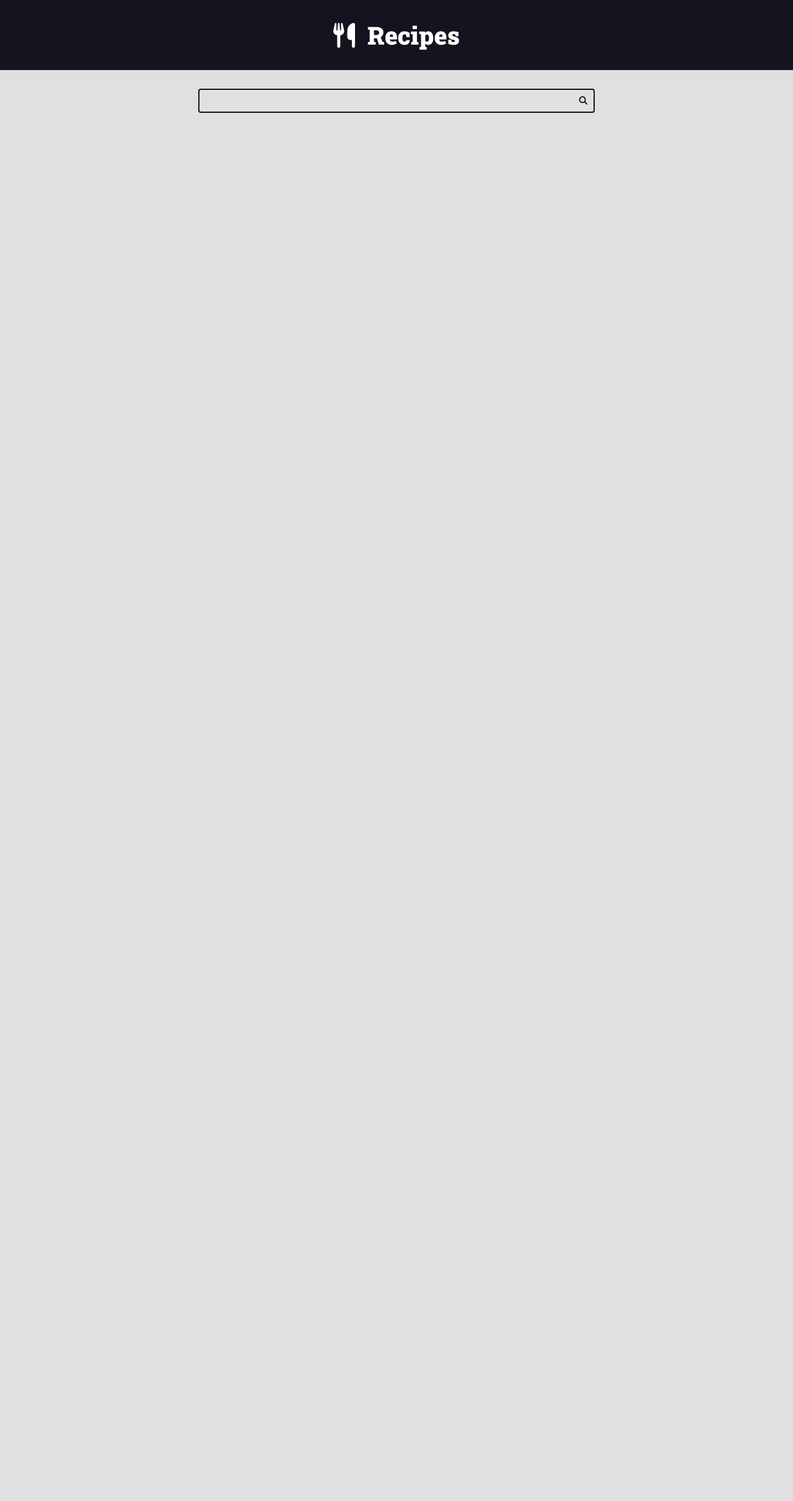
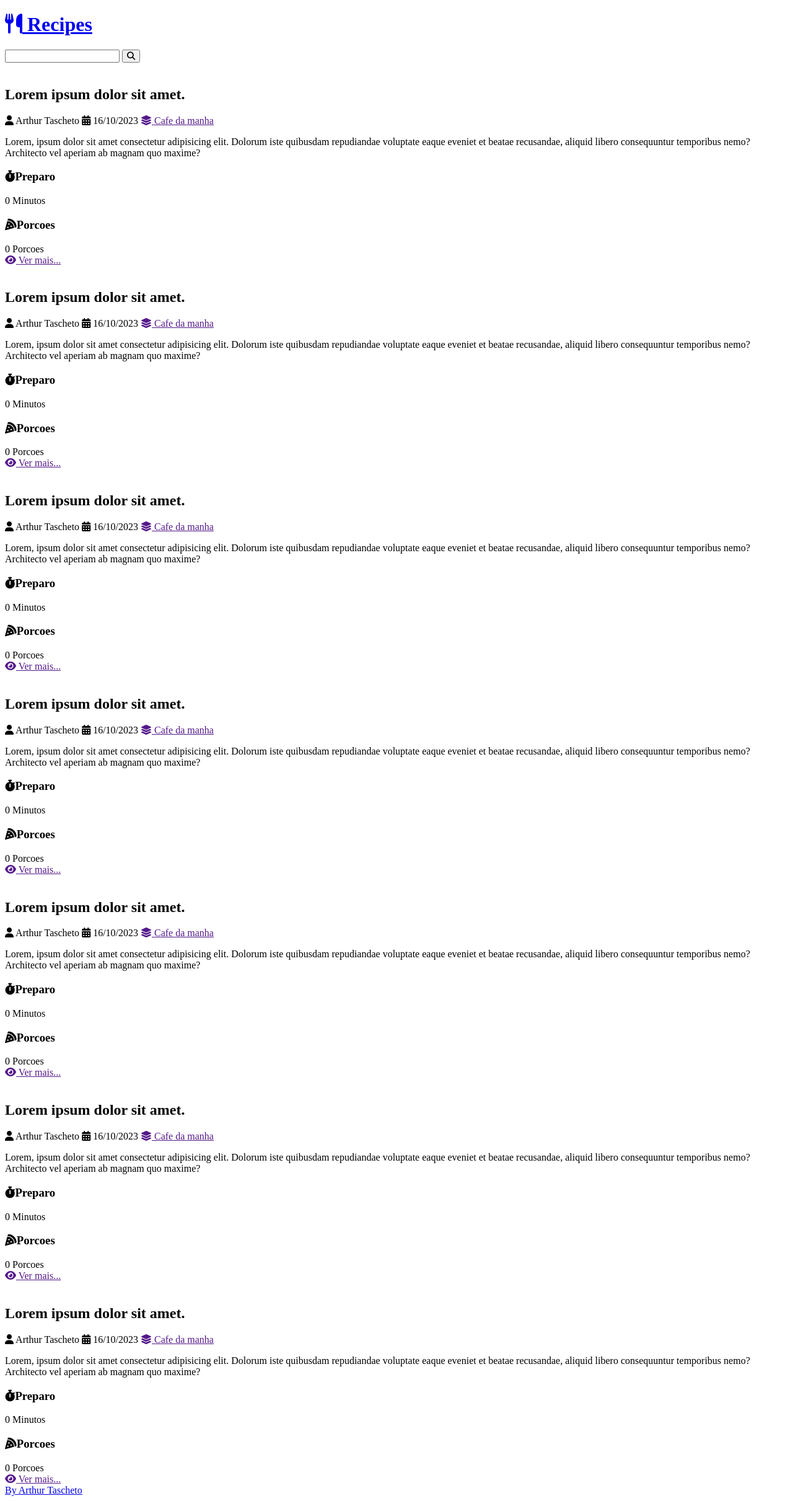
Before and after one commit to ArthurArrtt/django-projeto1, a Django app: page / in a window 1280 px wide. Shown: the whole page at 62% size. Before the commit the page ends 182 px from the top, so only its background shows below. Run offline with Django 4.2, Linux system fonts and the light colour scheme.

Commit message:
cria arquivos estaticos para css

```diff
--- a/projeto/settings.py
+++ b/projeto/settings.py
@@ -117,7 +117,7 @@
 # Static files (CSS, JavaScript, Images)
 # https://docs.djangoproject.com/en/4.2/howto/static-files/
 
-STATIC_URL = 'static/'
+STATIC_URL = '/static/'
 
 # Default primary key field type
 # https://docs.djangoproject.com/en/4.2/ref/settings/#default-auto-field
--- a/recipes/templates/recipes/pages/home.html
+++ b/recipes/templates/recipes/pages/home.html
@@ -2,15 +2,21 @@
 {% include "recipes/partials/head.html" %}
 <body>
     {% include "recipes/partials/header.html" %}
-    <div class="search-container">
+    {% include "recipes/partials/search.html" %}
 
-        <div class="container">
-            <form action="" class="search-form">
-                <input type="search" class="search-input" name="search">
-                <button type="submit"  class="search-button"><i class="fas fa-search"></i></button>
-            </form>
+    <main class="main-content-container ">
+        <div class="main-content main-content-list container">
+            {% include "recipes/partials/recipes.html" %}
+            {% include "recipes/partials/recipes.html" %}
+            {% include "recipes/partials/recipes.html" %}
+            {% include "recipes/partials/recipes.html" %}
+            {% include "recipes/partials/recipes.html" %}
+            {% include "recipes/partials/recipes.html" %}
+            {% include "recipes/partials/recipes.html" %}
         </div>
-    </div>
+    </main>
+
+    {% include "recipes/partials/footer.html" %}
 </body>
 
 </html>
--- /dev/null
+++ b/recipes/templates/recipes/partials/footer.html
@@ -0,0 +1,5 @@
+<footer class="main-footer">
+    <div class="developer">
+        <a href="https://github.com/ArthurArrtt">By Arthur Tascheto</a>
+    </div>
+</footer>
--- a/recipes/templates/recipes/partials/head.html
+++ b/recipes/templates/recipes/partials/head.html
@@ -1,3 +1,5 @@
+{% load static %}
+
 <!DOCTYPE html>
 <html lang="en">
 
@@ -15,152 +17,9 @@
         crossorigin="anonymous" referrerpolicy="no-referrer" />
     <link rel="preconnect" href="https://fonts.googleapis.com">
     <link rel="preconnect" href="https://fonts.gstatic.com" crossorigin>
+
     <link href="https://fonts.googleapis.com/css2?family=Roboto+Slab:wght@900&display=swap" rel="stylesheet">
+    <link rel="stylesheet" href="{% static 'recipes/css/style.css' %}">
     <title>Recipes</title>
-    <style>
-        :root {
-            --color-primary: #269fe6;
-            --color-primary-hover: #2086c2;
-            --color-primary-dark: #13141f;
-            --color-primary-dark-hover: #212336;
-            --color-primary-light: #d4ecfa;
-            --color-primary-light-hover: #bdd8e7;
 
-            --color-white: #fff;
-            --color-black: #000;
-
-            --color-dark-text: #444;
-            --color-info-light: #cce5ff;
-            --color-debug-light: #cce5ff;
-            --color-success-light: #d4edda;
-            --color-alert-light: #fff3cd;
-            --color-warning-light: #fff3cd;
-            --color-error-light: #f8d7da;
-
-            --color-info-dark: #4d86c4;
-            --color-debug-dark: #4d86c4;
-            --color-success-dark: #4a9c5d;
-            --color-alert-dark: #927f40;
-            --color-warning-dark: #927f40;
-            --color-error-dark: #da525d;
-
-            --color-gray-0: #f9f9f9;
-            --color-gray-1: #e0e0e0;
-            --color-gray-2: #c7c7c7;
-            --color-gray-3: #aeaeae;
-            --color-gray-4: #959595;
-            --color-gray-5: #7d7d7d;
-            --color-gray-6: #646464;
-            --color-gray-7: #4b4b4b;
-            --color-gray-8: #323232;
-            --color-gray-9: #191919;
-
-            --font-primary: sans-serif;
-            --font-headings: 'Roboto Slab', serif;
-
-            --spacing-gutter-medium: 3rem;
-            --spacing-gutter-large: 4rem;
-        }
-
-        * {
-            padding: 0;
-            margin: 0;
-            box-sizing: border-box;
-
-        }
-
-        html {
-            font-size: 62.5%;
-        }
-
-        body {
-            font-size: 1.6rem;
-            font-family: var(--font-primary);
-            background: var(--color-gray-1);
-        }
-
-        h1,
-        h2,
-        h3,
-        h4,
-        h5,
-        h6 {
-            font-family: var(--font-headings);
-        }
-
-        .container {
-            max-width: 144rem;
-            margin: 0 auto;
-            padding: var(--spacing-gutter-medium);
-
-
-        }
-
-        .main-header-container {
-            background: var(--color-primary-dark);
-        }
-
-        .main-logo {
-            font-size: 4rem;
-            color: var(--color-white);
-            text-decoration: none;
-            display: flex;
-            flex-flow: row nowrap;
-            align-items: center;
-            justify-content: center;
-            width: fit-content;
-            margin: 0 auto;
-        }
-
-        .main-logo-icon {
-            margin-right: 2rem;
-
-        }
-
-        .search-form {
-            border: 2px solid var(--color-primary-dark);
-            max-width: 64rem;
-            margin: 0 auto;
-            border-radius: 4px;
-            position: relative;
-            transition: all 300ms ease-in-out;
-        }
-
-        .search-input,
-        .search-button {
-            border: none;
-            background: none;
-            outline: none;
-            padding: 1rem;
-            transition: all 300ms ease-in-out;
-        }
-
-        .search-input {
-            width: 100%;
-            padding-right: 3rem;
-
-        }
-
-        .search-button {
-            position: absolute;
-            top: 0;
-            right: 0;
-        }
-
-        .search-form:focus-within {
-            border-color: var(--color-primary);
-            background: var(--color-white);
-
-        }
-
-        .search-button:focus {
-            outline: 1px solid var(--color-primary);
-            background: rgba(0, 0, 0, .05);
-        }
-
-        .search-form:focus-within .search-button {
-            color: var(--color-primary);
-
-        }
-    </style>
 </head>
--- /dev/null
+++ b/recipes/templates/recipes/partials/recipes.html
@@ -0,0 +1,49 @@
+<div class="recipe recipe-list-item">
+    <div class="recipe-cover">
+        <img src="" alt="">
+    </div>
+    <div class="recipe-title-container">
+        <h2 class="recipe-title">Lorem ipsum dolor sit amet.</h2>
+    </div>
+    <div class="recipe-author">
+        <span class="recipe-author-item">
+            <i class="fas fa-user"></i>
+            Arthur Tascheto
+        </span>
+        <span class="recipe-author-item">
+            <i class="fas fa-calendar-alt"></i>
+            16/10/2023
+        </span>
+        <span class="recipe-author-item">
+            <a href="">
+                <i class="fas fa-layer-group"></i>
+                <span>Cafe da manha</span>
+            </a>
+
+        </span>
+    </div>
+    <div class="recipe-content">
+        <p>Lorem, ipsum dolor sit amet consectetur adipisicing elit. Dolorum iste quibusdam repudiandae voluptate eaque eveniet et beatae recusandae, aliquid libero consequuntur temporibus nemo? Architecto vel aperiam ab magnam quo maxime?</p>
+    </div>
+    <div class="recipe-meta-container">
+        <div class="recipe-meta preparation">
+            <h3 class="recipe-meta-title"><i class="fas fa-stopwatch"></i>Preparo</h3>
+            <div class="recipe-meta-text">
+                0 Minutos
+            </div>
+        </div>
+        <div class="recipe-meta recipe-servings">
+            <h3 class="recipe-meta-title"><i class="fas fa-pizza-slice"></i>Porcoes</h3>
+            <div class="recipe-meta-text">
+                0 Porcoes
+            </div>
+        </div>
+
+    </div>
+    <footer class="recipe-footer">
+        <a href="" class="recipe-read-more button-dark button-full-width">
+            <i class="fas fa-eye"></i>
+            <span>Ver mais...</span>
+        </a>
+    </footer>
+</div>
--- /dev/null
+++ b/recipes/templates/recipes/partials/search.html
@@ -0,0 +1,9 @@
+<div class="search-container">
+
+    <div class="container">
+        <form action="" class="search-form">
+            <input type="search" class="search-input" name="search">
+            <button type="submit"  class="search-button"><i class="fas fa-search"></i></button>
+        </form>
+    </div>
+</div>
```
